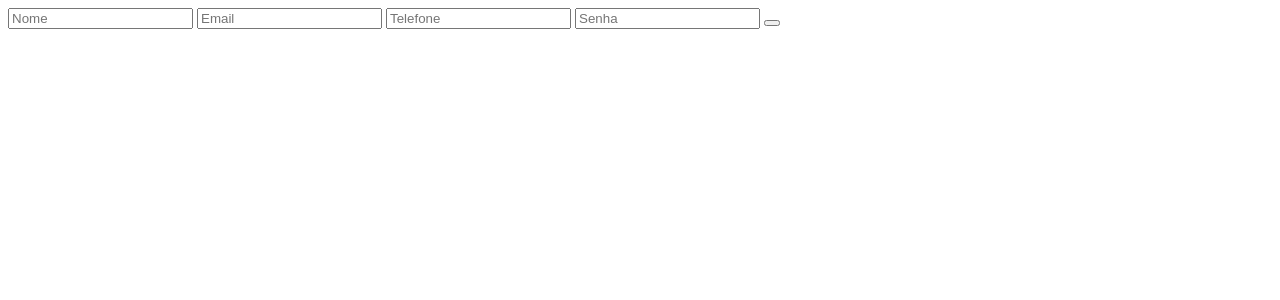
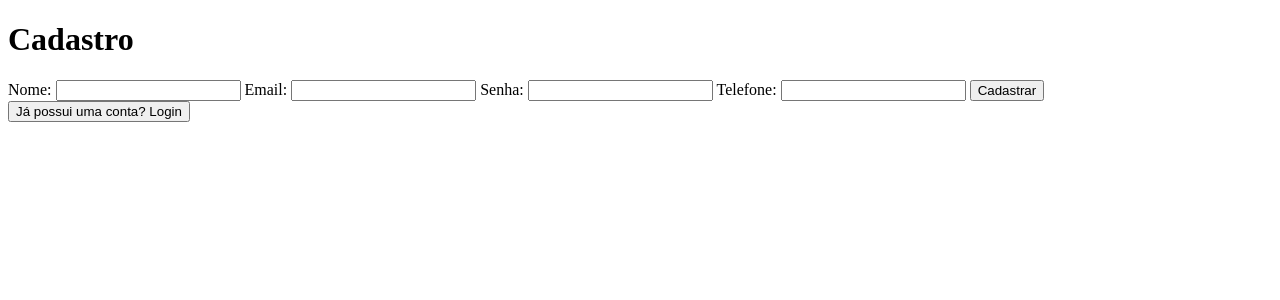
Before and after one commit to Gabriel-Baroni/Projeto-O-Senhor-Dos-Hoteis, a Flask app: page /login_cadastro in a window 1280 px wide. Shown: the top 300 px of the page. Run offline with Flask 3, Linux system fonts and the light colour scheme.

Commit message:
Estrutura básica sistema login/cadastro

```diff
--- a/main.py
+++ b/main.py
@@ -12,7 +12,7 @@ url: str = os.environ.get("SUPABASE_URL")
 key: str = os.environ.get("SUPABASE_KEY")
 supabase: Client = create_client(url, key)
 
-init_routes(app)
+init_routes(app, supabase)
 
 if __name__ == "__main__":
     app.run()
--- a/routes.py
+++ b/routes.py
@@ -1,8 +1,8 @@
-from flask import render_template, request, redirect, url_for
-import supabase
+from flask import render_template, request, redirect, url_for, Blueprint
 
-# Vou colocar aqui as rotas do site
-def init_routes(app):
+bp = Blueprint('main', __name__)
+
+def init_routes(app, supabase):
     @app.route("/")
     def homepage():
         return render_template("index.html")
@@ -10,28 +10,36 @@ def init_routes(app):
     @app.route("/login_cadastro", methods=["GET", "POST"])
     def login_cadastro():
         if request.method == "POST":
-            #Pegar os dados do formulário
-            nome = request.form.get("nome")
-            email = request.form.get("email")
-            senha = request.form.get("senha")
-            tel = request.form.get("tel")
+            action = request.form.get("action")
 
-            # Cria um dicionário com os dados do usuário
-            data = {
-                "Nome": nome,
-                "email": email,
-                "senha": senha,
-                "tel": tel
-            }
+            if action == "cadastro":
+                nome = request.form.get("nome")
+                email = request.form.get("email")
+                senha = request.form.get("senha")
+                tel = request.form.get("tel")
 
-            # Inserir dados no banco de dados do Supabase
-            response = supabase.table("User").insert(data).execute()
+                data = {
+                    "nome": nome,
+                    "email": email,
+                    "senha": senha,
+                    "tel": tel
+                }
 
-            # Verifica o código de status da resposta
-            if response.status_code == 201:  # Sucesso
-                return redirect(url_for('homepage'))  # Corrigido: usa o nome da função
-            else:
-                return "Erro ao cadastrar usuário", 400
-        else:
-            # Renderiza o formulário se o método for GET
-            return render_template("login_cadastro.html")
+                response = supabase.table("User").insert(data).execute()
+                if response.data:
+                    return redirect(url_for('homepage'))
+                else:
+                    return f"Erro ao cadastrar usuário: {response}", 400
+
+            elif action == "login":
+                email = request.form.get("email")
+                senha = request.form.get("senha")
+
+                response = supabase.table("User").select("*").eq("email", email).eq("senha", senha).execute()
+
+                if response.data:
+                    return redirect(url_for('homepage'))
+                else:
+                    return "Erro no login: usuário não encontrado ou senha incorreta", 400
+
+        return render_template("login_cadastro.html")
--- /dev/null
+++ b/static/formtoggle.js
@@ -0,0 +1,17 @@
+function toggleForm(formType) {
+    if (formType === 'login') {
+        document.getElementById("loginForm").style.display = "block";
+        document.getElementById("cadastroForm").style.display = "none";
+        document.getElementById("formTitle").innerText = "Login";
+        document.getElementById("switchToLogin").style.display = "none";
+        document.getElementById("switchToCadastro").style.display = "block";
+    } else {
+        document.getElementById("loginForm").style.display = "none";
+        document.getElementById("cadastroForm").style.display = "block";
+        document.getElementById("formTitle").innerText = "Cadastro";
+        document.getElementById("switchToLogin").style.display = "block";
+        document.getElementById("switchToCadastro").style.display = "none";
+    }
+}
+
+toggleForm('cadastro');
--- a/templates/index.html
+++ b/templates/index.html
@@ -7,5 +7,9 @@
 </head>
 <body>
     Olá oii
+    <a href="{{ url_for('login_cadastro') }}" class="button">Acessar Login/Cadastro</a>
+
+
+
 </body>
 </html>
--- a/templates/login_cadastro.html
+++ b/templates/login_cadastro.html
@@ -1,17 +1,56 @@
 <!DOCTYPE html>
-<html lang="en">
+<html lang="pt">
 <head>
     <meta charset="UTF-8">
     <meta name="viewport" content="width=device-width, initial-scale=1.0">
-    <title>Cadastro</title>
+    <title>Login e Cadastro</title>
+    <style>
+        #loginForm, #cadastroForm {
+            display: none;
+        }
+    </style>
 </head>
 <body>
-    <form action="/login_cadastro" method="POST">
-        <input type="name" name="nome" placeholder="Nome" required>
-        <input type="email" name="email" placeholder="Email" required>
-        <input type="tel" name="tel" placeholder="Telefone" required>
-        <input type="password" name="senha" placeholder="Senha" required>
-        <button type="submit"Cadastrar></button>
+    <h1 id="formTitle">Cadastro</h1>
+    <form id="cadastroForm" action="{{ url_for('login_cadastro') }}" method="POST">
+
+        <input type="hidden" name="action" value="cadastro">
+
+        <label for="nome">Nome:</label>
+        <input type="text" id="nome" name="nome" required>
+
+        <label for="email">Email:</label>
+        <input type="email" id="email" name="email" required>
+
+        <label for="senha">Senha:</label>
+        <input type="password" id="senha" name="senha" required>
+
+        <label for="tel">Telefone:</label>
+        <input type="tel" id="tel" name="tel" required>
+
+        <button type="submit">Cadastrar</button>
     </form>
+
+    <form id="loginForm" action="{{ url_for('login_cadastro') }}" method="POST">
+
+        <input type="hidden" name="action" value="login">
+
+        <label for="emailLogin">Email:</label>
+        <input type="email" id="emailLogin" name="email" required>
+
+        <label for="senhaLogin">Senha:</label>
+        <input type="password" id="senhaLogin" name="senha" required>
+
+        <button type="submit">Entrar</button>
+    </form>
+
+    <!-- Botões para alternar entre Login e Cadastro -->
+    <button id="switchToLogin" onclick="toggleForm('login')">Já possui uma conta? Login</button>
+    <button id="switchToCadastro" onclick="toggleForm('cadastro')" style="display:none;">Não possui uma conta? Cadastre-se</button>
+
+
+    <script src="/static/formtoggle.js"></script>
+
+
 </body>
 </html>
```
